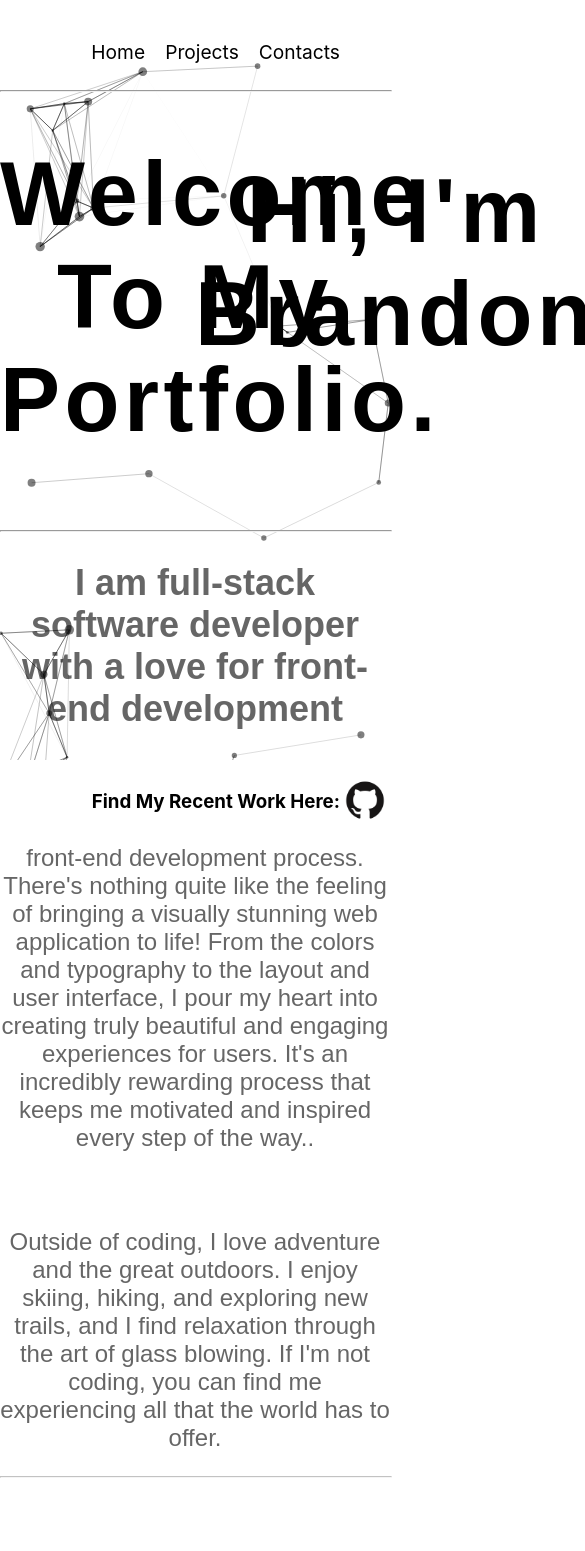
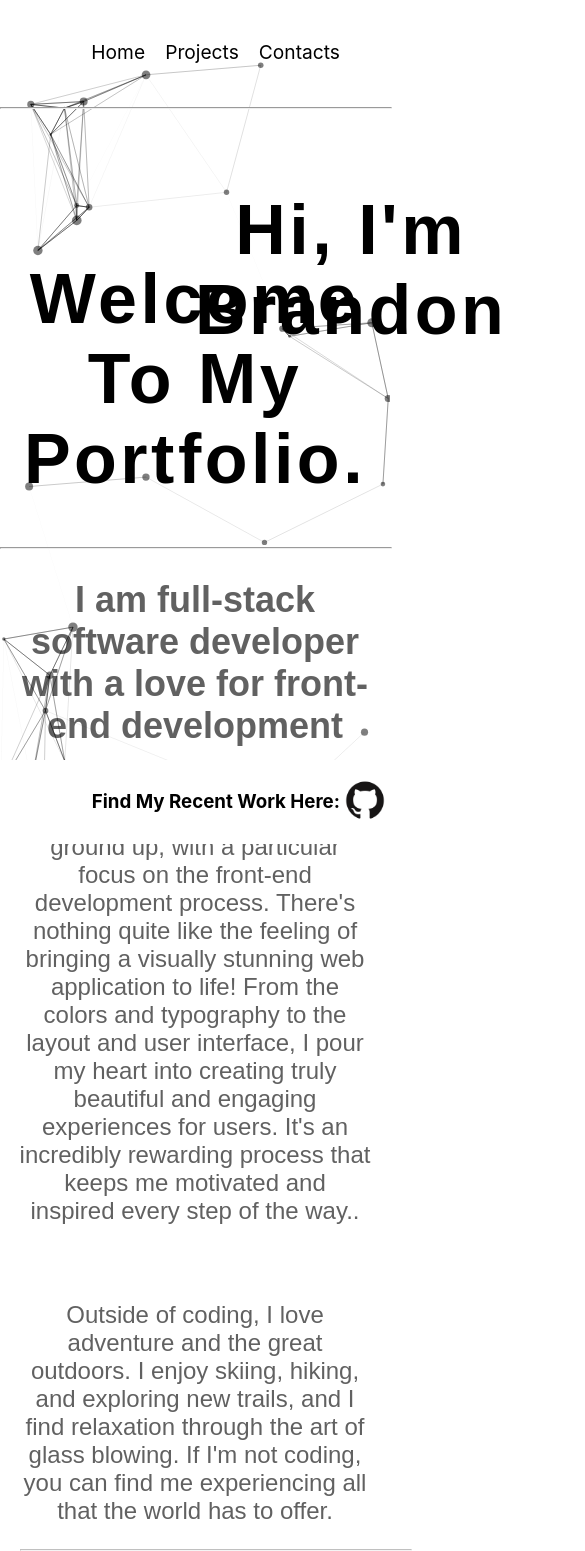
Before and after one commit to BrandonF55/React-Portfolio, a React (Create React App) app: page / in a window 390 px wide. Shown: the whole page, 585 px wide, since content can reach past the window. Before the commit the page ends 1478 px from the top, so only its background shows below. Built offline with nearby package versions, Linux system fonts and the light colour scheme.

Commit message:
In the process of making the HomePage responsive

```diff
--- a/src/components/ContactPage/ContactPage.module.scss
+++ b/src/components/ContactPage/ContactPage.module.scss
@@ -3,7 +3,9 @@
   flex-direction: column;
   justify-content: center;
   align-items: center;
-  padding: 50px;
+  padding: 17px;
+
+
 
   hr{
     width: 100vw;
@@ -15,7 +17,7 @@
     justify-content: center;
     align-items: center;
     margin-bottom: 50px;
-    margin-top: 10%;
+    margin-top: 8%;
     max-width: 800px;
     width: 100%;
   }
@@ -29,6 +31,8 @@
     flex-direction: column;
     align-items: center;
     text-align: center;
+
+
   }
 
   h2 {
--- a/src/components/HomePage/HomePage.module.scss
+++ b/src/components/HomePage/HomePage.module.scss
@@ -1,5 +1,9 @@
   hr{
     width: 100vw;
+  }
+
+  .HomePage{
+    padding-top: 17px;
   }
 
 
@@ -13,6 +17,7 @@
     height:50vh;
 
 
+
   }
 
   .welcome__text {
@@ -21,6 +26,7 @@
       transform: translate(-50%, -50%);
       animation: slidein 3s ease-in-out forwards;
       opacity: 0;
+
     }
 
 .welcome__line {
@@ -77,3 +83,36 @@
           opacity: 1;
         }
       }
+
+      @media only screen and (max-width: 768px) {
+        .welcome {
+          max-height: 90vh; /* increase the max-height */
+          font-size: 35px;
+          padding-right: 14%;
+          display: flex;
+          justify-content: center;
+          align-items: center;
+          margin-right: 35px;
+
+
+        }
+
+        .welcome__text {
+          top: 17%;
+          transform: translate(-50%, -50%);
+
+        }
+
+        .welcome__line {
+          margin-top: 38%;
+
+        }
+
+        .aboutWrapper {
+          max-width: 90%;
+        }
+
+        .aboutWrapper{
+          // padding-bottom: 25px;
+        }
+      }
--- a/src/components/ProjectPage/ProjectPage.module.scss
+++ b/src/components/ProjectPage/ProjectPage.module.scss
@@ -5,7 +5,7 @@
 
 
     .ProjectList {
-        padding-top: 10px;
+        padding-top: px;
         display: flex;
         justify-content: center;
         flex-direction: column;
@@ -13,6 +13,7 @@
       }
 
       .ProjectList a {
+        padding-top: 35px;
         display: block;
         // font-size: 50px;
         text-align: center;
```
